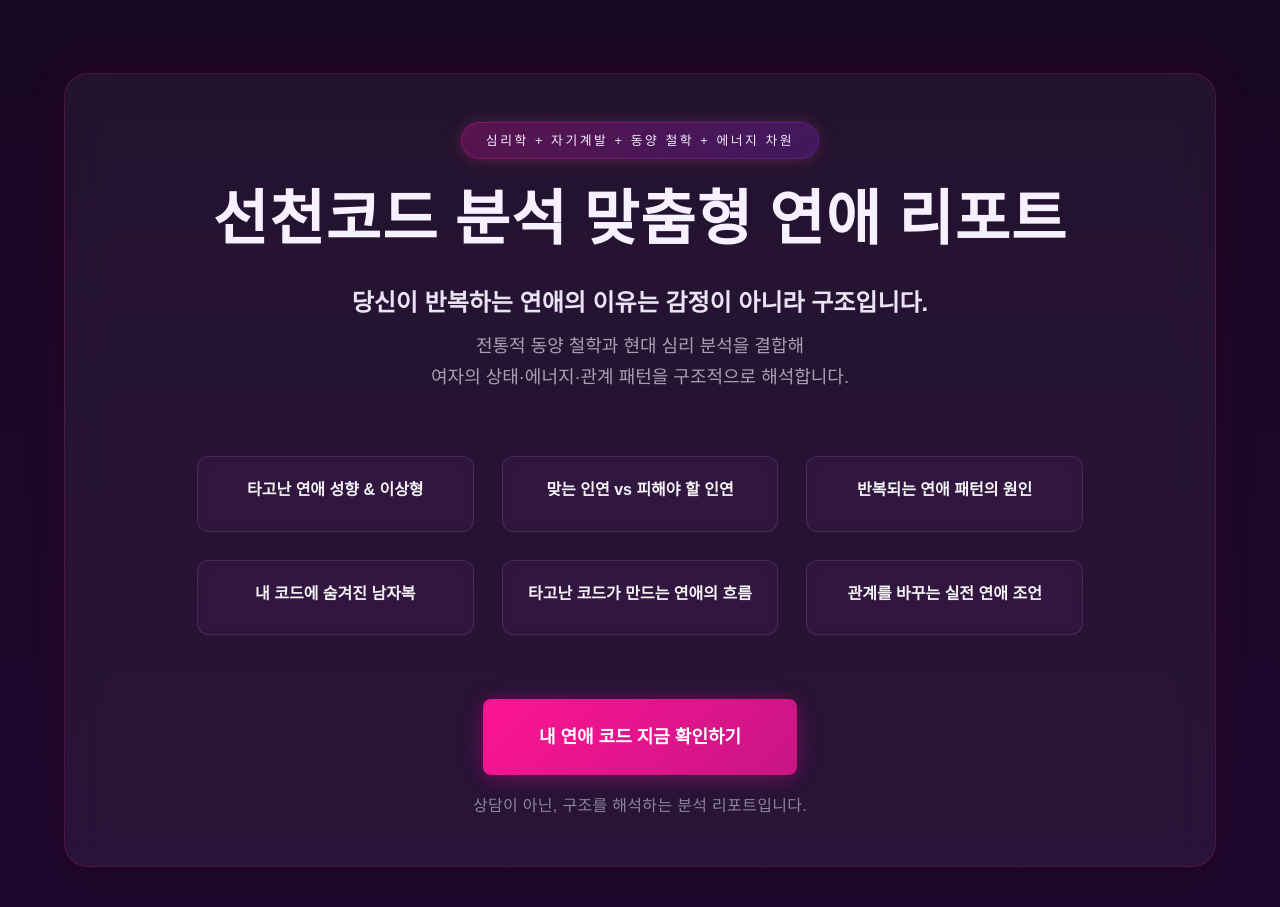
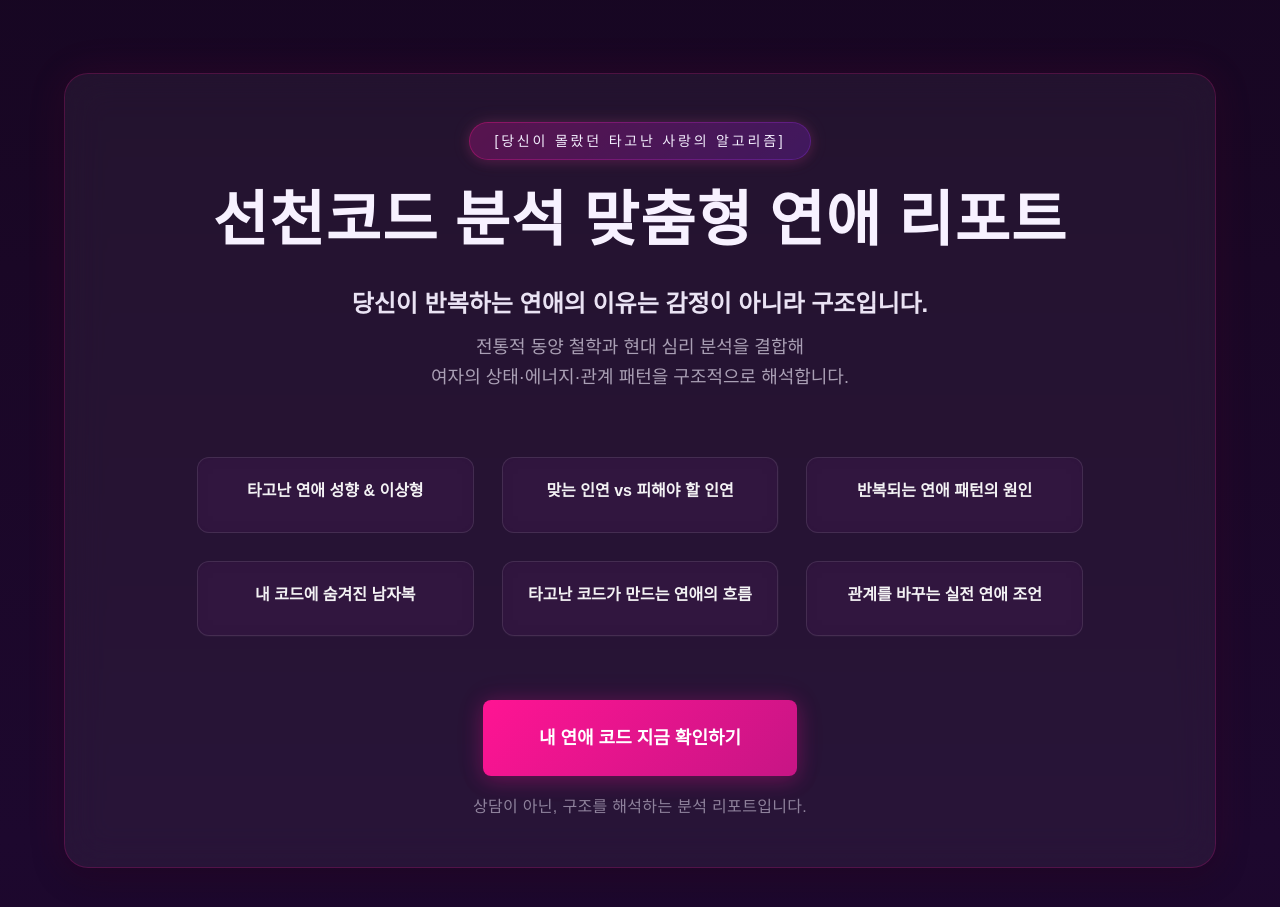
Before and after one commit to woolbo100/buzasun, a Next.js app: page / in a window 1280 px wide. Shown: the part 880-1787 px from the top of the page. Built offline with nearby package versions, Linux system fonts and the light colour scheme.

Commit message:
update design

```diff
--- a/components/ProductCards.tsx
+++ b/components/ProductCards.tsx
@@ -43,16 +43,15 @@ export default function ProductCards() {
                       }}
                     >
                       <p
-                        className="px-6 py-2 rounded-full"
+                        className="px-6 py-2 rounded-full text-xs md:text-sm"
                         style={{
                           color: '#f3eefe',
                           letterSpacing: '0.2em',
-                          fontSize: '0.8rem',
                           fontWeight: 500,
                           background: 'rgba(50, 20, 65, 0.6)',
                         }}
                       >
-                        심리학 + 자기계발 + 동양 철학 + 에너지 차원
+                        [당신이 몰랐던 타고난 사랑의 알고리즘]
                       </p>
                     </div>
                   </div>
```
